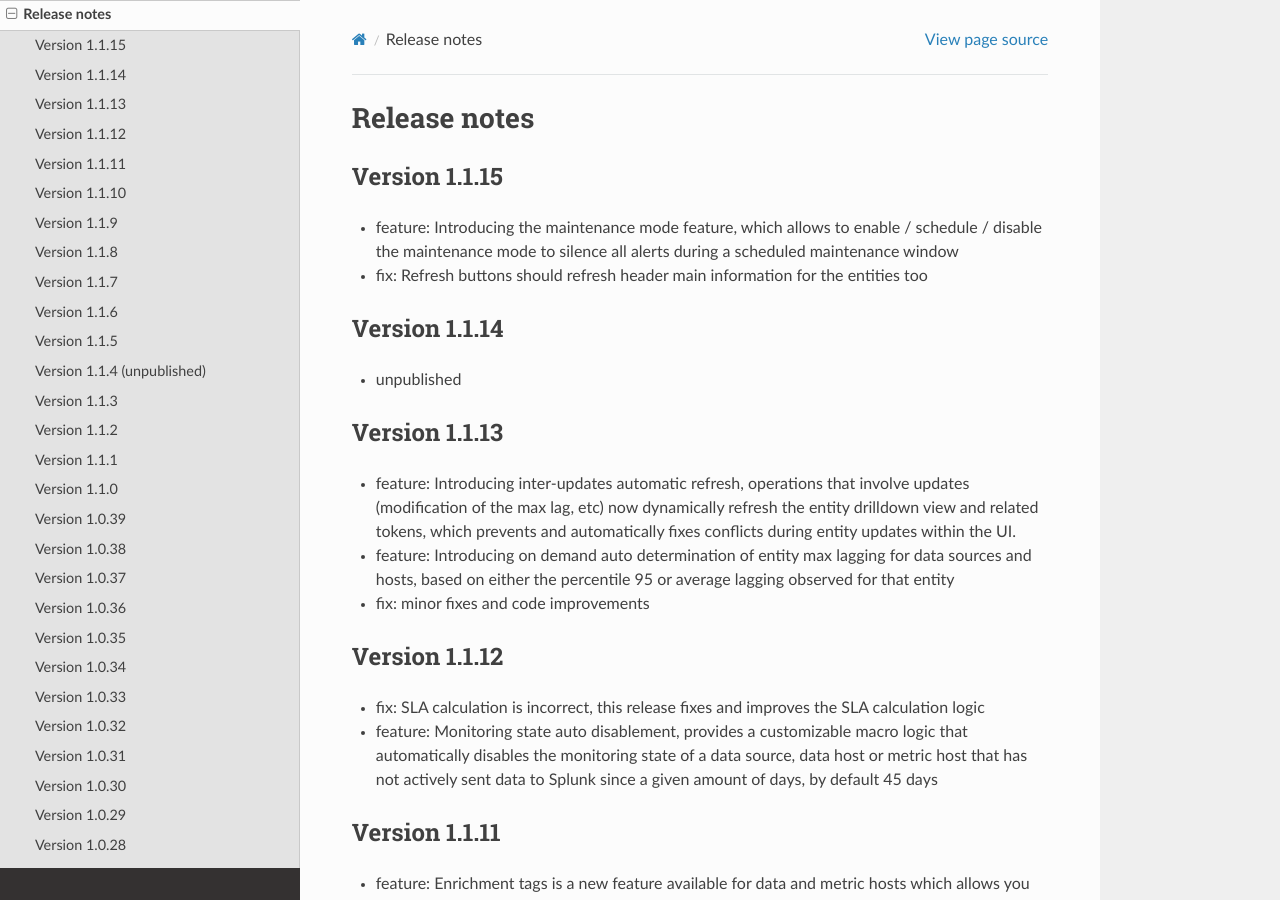
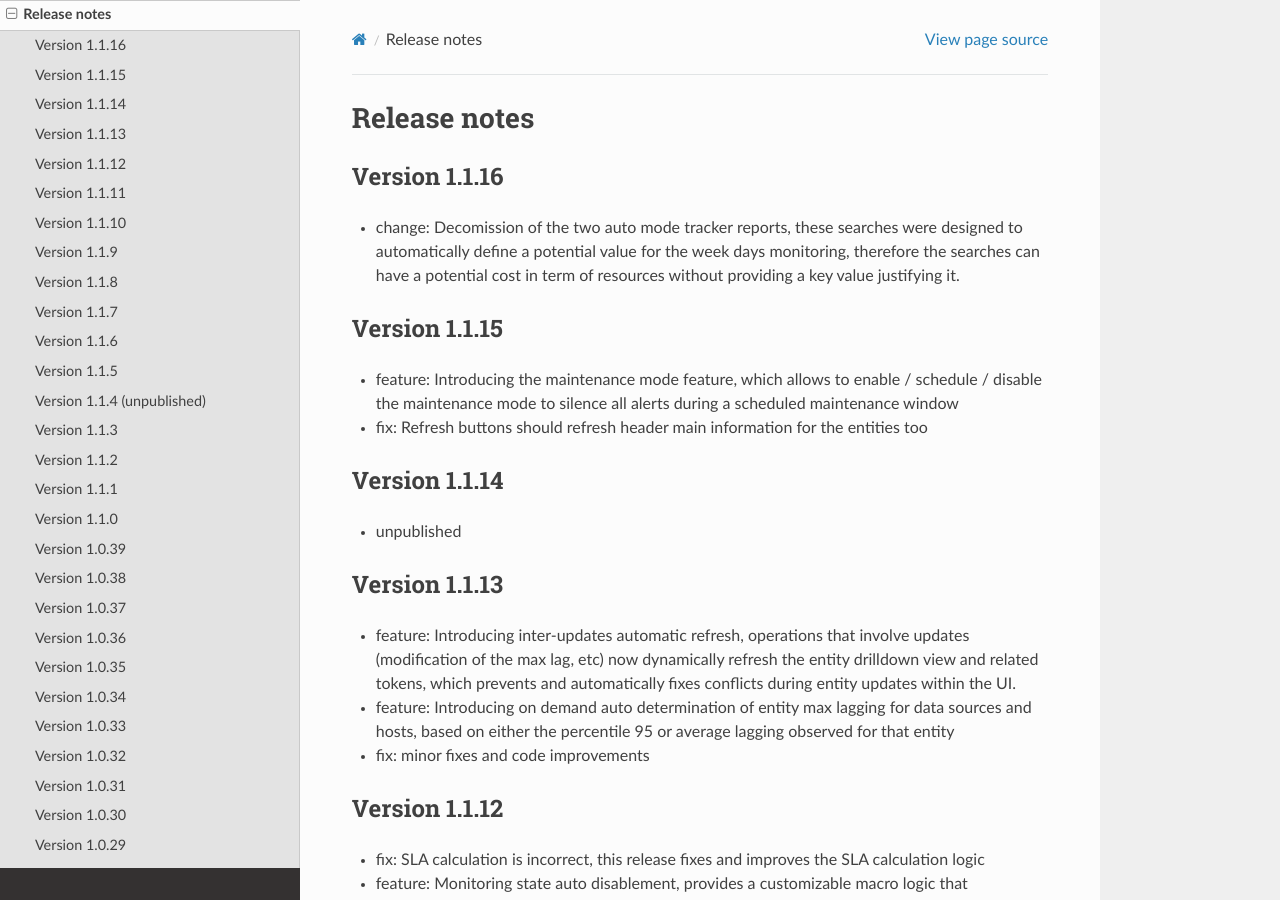
Before and after one commit to guilhemmarchand/trackme, a Sphinx documentation site: the page built from docs/releasenotes.rst, in a window 1280 px wide and 900 px high. Built offline with Sphinx 7.4.7 and the Read the Docs theme 2.0.0, drawn with Linux system fonts in a browser that asks for light colours.

Commit message:
Version 1.1.16
- change: Decomission of the two auto mode tracker reports, these searches were designed to automatically define a potential value for the week days monitoring, therefore the searches can have a potential cost in term of resources without providing a key value justifying it.

```diff
--- a/docs/releasenotes.rst
+++ b/docs/releasenotes.rst
@@ -1,5 +1,10 @@
 Release notes
 #############
+
+Version 1.1.16
+==============
+
+- change: Decomission of the two auto mode tracker reports, these searches were designed to automatically define a potential value for the week days monitoring, therefore the searches can have a potential cost in term of resources without providing a key value justifying it.
 
 Version 1.1.15
 ==============
```
Also changed, not shown: 4 other files.
